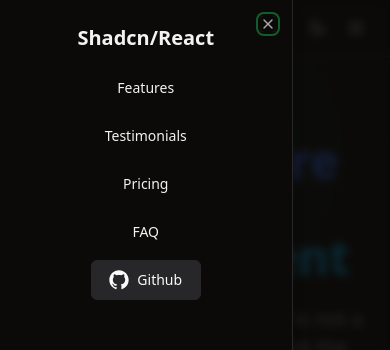
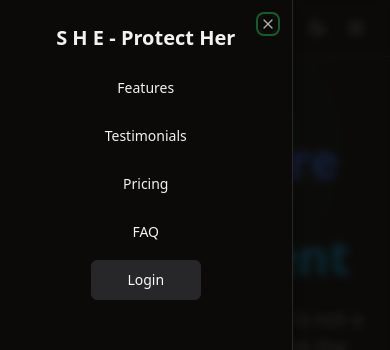
Before and after one commit to brittytino/Women-Safety-App, a React (Vite) app: page / in a window 390 px wide. Both pictures are taken after a click on the button 356 px from the left and 28 px from the top of the page. Shown: the top 350 px of the page. Built offline with nearby package versions, Linux system fonts and the light colour scheme.

Commit message:
navbar fixed

```diff
--- a/src/components/Navbar.tsx
+++ b/src/components/Navbar.tsx
@@ -76,7 +76,7 @@ export const Navbar = () => {
               <SheetContent side={"left"}>
                 <SheetHeader>
                   <SheetTitle className="font-bold text-xl">
-                    Shadcn/React
+                     S H E - Protect Her
                   </SheetTitle>
                 </SheetHeader>
                 <nav className="flex flex-col justify-center items-center gap-2 mt-4">
@@ -93,14 +93,12 @@ export const Navbar = () => {
                   ))}
                   <a
                     rel="noreferrer noopener"
-                    href="https://github.com/leoMirandaa/shadcn-landing-page.git"
-                    target="_blank"
+                    href="#"
                     className={`w-[110px] border ${buttonVariants({
                       variant: "secondary",
                     })}`}
                   >
-                    <GitHubLogoIcon className="mr-2 w-5 h-5" />
-                    Github
+                    Login
                   </a>
                 </nav>
               </SheetContent>
```
